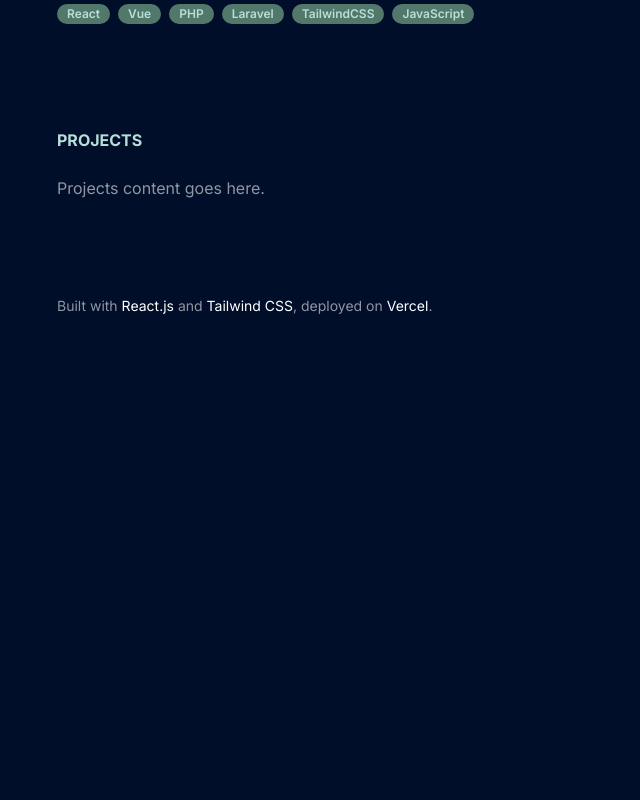
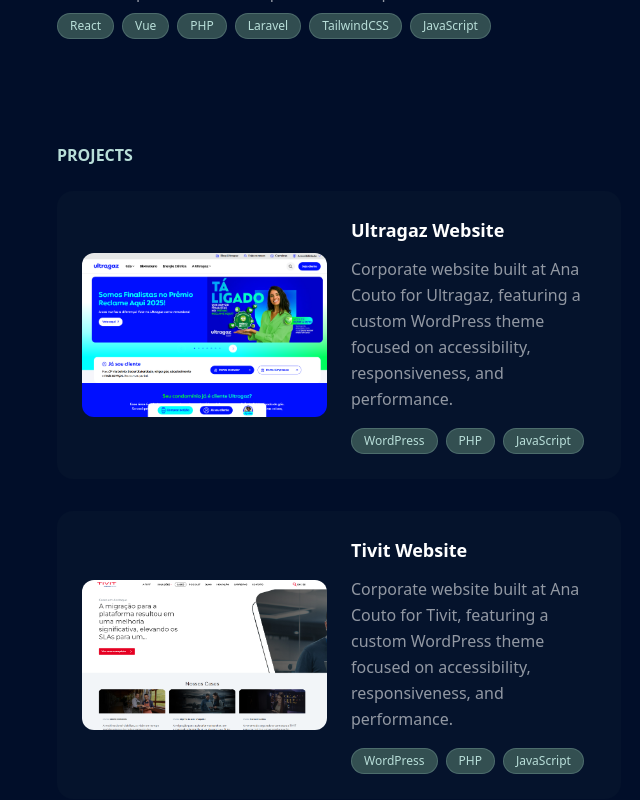
Before and after one commit to LeonardoMazza/personal-website, a Next.js app: page / in a window 1280 px wide. Shown: the part 1720-2520 px from the top of the page, without its empty margins (595-1235 px from the left). Before the commit the page ends 2132 px from the top, so only its background shows below. Built offline with nearby package versions, Linux system fonts and the light colour scheme.

Commit message:
adding projects and font adjusts

```diff
--- a/src/app/page.tsx
+++ b/src/app/page.tsx
@@ -6,11 +6,10 @@
 export default function Home() {
   return (
     <>
-		<div className="max-w-6xl mx-auto">
+		<div className="max-w-6xl mx-auto font-sans">
 			<div className="grid grid-cols-1 md:grid-cols-2 gap-6">
 				<SideLeft />
 				<SideRight />
-
 			</div>
 		</div>
     </>
--- a/src/components/ExperienceCard.tsx
+++ b/src/components/ExperienceCard.tsx
@@ -29,7 +29,7 @@
             {exp.skills.map((skill, i) => (
               <li
                 key={i}
-                className="inline-block bg-card-background text-link-hover text-xs font-semibold mr-2 px-2.5 py-0.5 rounded-2xl"
+                className="inline-block bg-card-background/60 text-link-hover text-xs font-medium px-3 py-1 mr-2 rounded-full border border-link-hover/20"
               >
                 {skill}
               </li>
--- a/src/components/Projects.tsx
+++ b/src/components/Projects.tsx
@@ -1,10 +1,58 @@
-const projects = () => {
-    return (
-        <section className="my-24">
-            <h2 className="text-1xl font-bold text-link-hover uppercase mb-6">Projects</h2>
-            <p>Projects content goes here.</p>
-        </section>
-    );
-}
+import projects from "@/data/projects";
 
-export default projects;
+const Projects = () => {
+  return (
+    <section className="my-24">
+      <h2 className="text-1xl font-bold text-link-hover uppercase">Projects</h2>
+
+
+      <div className="grid gap-12 md:gap-8 pt-6">
+        {projects.map((project, index) => (
+          <a
+            key={index}
+            href={project.link}
+            target="_blank"
+            rel="noopener noreferrer"
+            className="group block p-6 rounded-2xl bg-card-background/5 hover:bg-card-background/40 transition-all duration-300 border border-transparent hover:border-link-hover/30"
+          >
+            <div className="grid md:grid-cols-2 gap-6 items-center">
+              {project.imageUrl && (
+                <div className="overflow-hidden rounded-xl">
+                  <img
+                    src={project.imageUrl}
+                    alt={project.title}
+                    className="w-full h-auto object-cover transform group-hover:scale-105 transition-transform duration-500"
+                    loading="lazy"
+                  />
+                </div>
+              )}
+
+              <div>
+                <h3 className="text-lg text-primary font-bold mb-3 group-hover:text-link-hover transition-colors">
+                  {project.title}
+                </h3>
+
+                <p className="text-text mb-4 leading-relaxed">
+                  {project.description}
+                </p>
+
+                <div className="flex flex-wrap gap-2 mt-2">
+                  {project.technologies.map((tech, techIndex) => (
+                    <span
+                      key={techIndex}
+                      className="inline-block bg-card-background/60 text-link-hover text-xs font-medium px-3 py-1 rounded-full border border-link-hover/20"
+                    >
+                      {tech}
+                    </span>
+                  ))}
+                </div>
+              </div>
+            </div>
+          </a>
+        ))}
+      </div>
+    </section>
+  );
+};
+
+export default Projects;
--- a/src/data/projects.ts
+++ b/src/data/projects.ts
@@ -0,0 +1,36 @@
+interface Project {
+  id: number;
+  title: string;
+  description: string;
+  technologies: string[];
+  imageUrl?: string;
+  link?: string;
+}
+
+const projects: Project[] = [
+  {
+    id: 1,
+    title: "Ultragaz Website",
+    description: "Corporate website built at Ana Couto for Ultragaz, featuring a custom WordPress theme focused on accessibility, responsiveness, and performance.",
+    technologies: ["WordPress", "PHP", "JavaScript"],
+    imageUrl: "/images/ultragaz.png",
+    link: "https://www.ultragaz.com.br/",
+  },
+  {
+    id: 2,
+    title: "Tivit Website",
+    description: "Corporate website built at Ana Couto for Tivit, featuring a custom WordPress theme focused on accessibility, responsiveness, and performance.",
+    technologies: ["WordPress", "PHP", "JavaScript"],
+    imageUrl: "/images/tivit.png",
+    link: "https://www.tivit.com/",
+  },
+  {
+    id: 3,
+    title: "Project Three",
+    description: "Description for Project Three",
+    imageUrl: "/images/project-three.png",
+    technologies: ["Angular", "TypeScript"],
+    link: "https://project-three.example.com",
+  },
+];
+export default projects;
```
Also changed, not shown: public/images/tivit.png (added), public/images/ultragaz.png (added).
